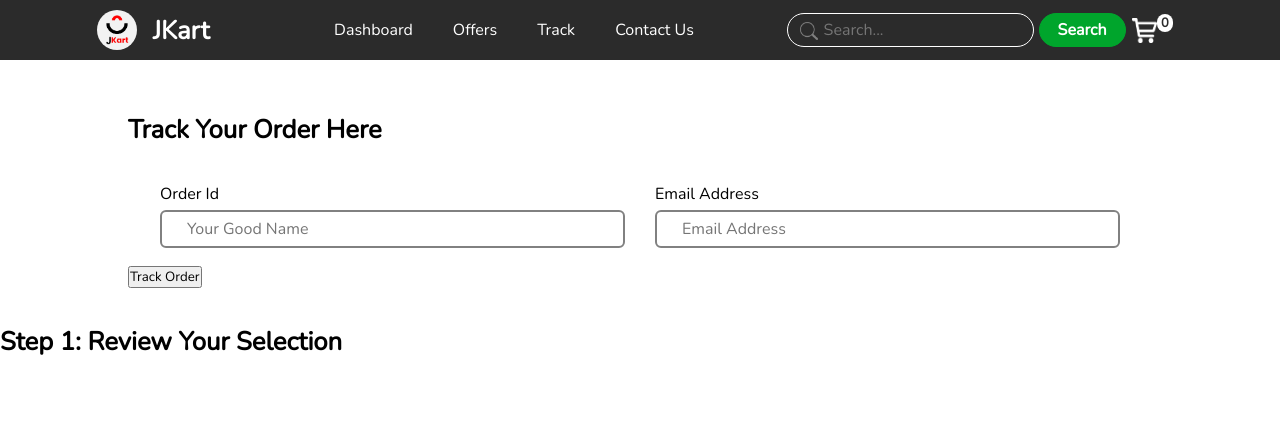
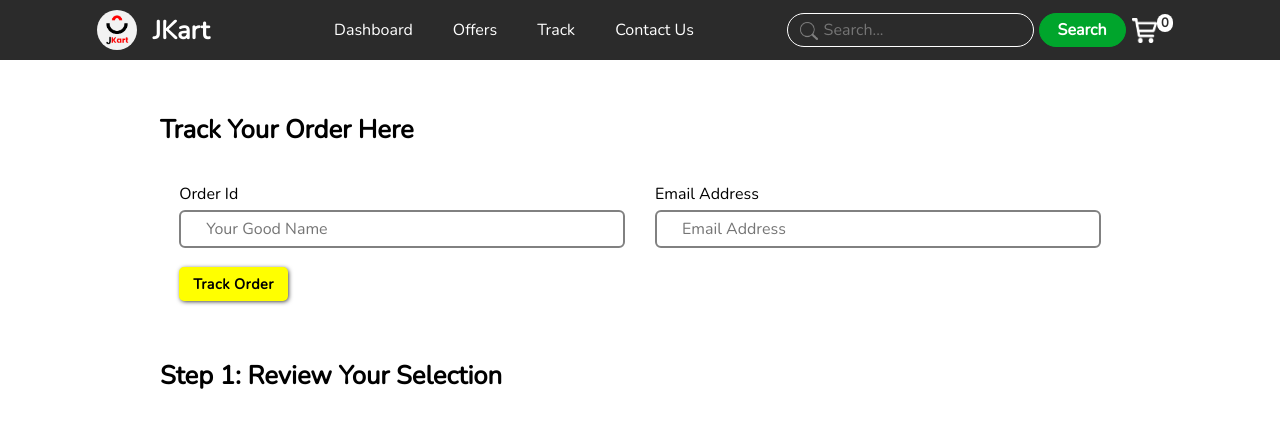
Before and after one commit to nikhivishwaa/JKart-Ecommerce-Website, a Django app: page /shop/track/ in a window 1280 px wide. Shown: the top 428 px of the page. Run offline with Django 4.2, Linux system fonts and the light colour scheme.

Commit message:
moving towards tracker page

```diff
--- a/jkart/shop/models.py
+++ b/jkart/shop/models.py
@@ -48,9 +48,9 @@ class Order(models.Model):
 
 class OrderUpdate(models.Model):
     id = models.AutoField(primary_key=True)
-    update = models.CharField(max_length=100)
+    update_desc = models.CharField(max_length=100)
     order_id = models.IntegerField()
     time_stamp = models.DateTimeField(auto_now=True)
 
     def __str__(self) -> str:
-        return "#" + str(self.order_id) + " is " + self.update[0:12] + "..."
+        return "#" + str(self.order_id) + " is " + self.update_desc[0:12] + " ..."
--- a/jkart/shop/static/shop/CSS/checkout.css
+++ b/jkart/shop/static/shop/CSS/checkout.css
@@ -1,6 +1,6 @@
 .container {
     display: flex;
-    width: 80vw;
+    width: 75vw;
     position: relative;
     justify-content: center;
     align-items: flex-start;
@@ -48,7 +48,7 @@
     display: flex;
     margin: 10px auto;
     flex-direction: column;
-    width: 75vw;
+    width: 96%;
     justify-content: center;
     align-items: stretch;
     position: relative;
@@ -69,12 +69,6 @@
     justify-content: center;
     align-items: stretch;
 }
-.submit-button {
-    display: flex;
-    margin: 4px 0px;
-    justify-content: start;
-    align-items: center;
-}
 
 .label-input label {
     margin: 5px 0px;
@@ -87,6 +81,12 @@
     border: 2px solid rgb(129 129 129);
     font-size: 1rem;
     border-radius: 6px;
+}
+
+.submit-button{
+    display: flex;
+    margin: 15px 0px;
+    justify-content: left;
 }
 
 
--- a/jkart/shop/static/shop/CSS/components.css
+++ b/jkart/shop/static/shop/CSS/components.css
@@ -82,7 +82,39 @@
     top: -10px
 }
 
-.tooltip:hover .popover{
+.tooltip:hover .popover {
     display: flex;
     opacity: 1;
 }
+
+.yellow-btn {
+    background-color: yellow;
+    padding: 5px 12px;
+    border-radius: 5px;
+    border: 2px solid yellow;
+    box-shadow: 1px 1px 5px -1px;
+    color: black;
+    letter-spacing: .5px;
+    font-weight: bold;
+    font-size: .9rem;
+}
+
+.yellow-btn:active {
+    animation-name: btnclk;
+    animation-timing-function: ease;
+    animation-duration: 1s;
+    animation-fill-mode: forwards;
+    animation-delay: .2s;
+    animation-iteration-count: 1;
+    transition: outline .2s ease;
+}
+
+@keyframes btnclk {
+    from{
+        outline: none;
+    }
+    from{
+        outline: 2px solid rgba(0, 231, 252, 0.368);
+    }
+
+}
--- a/jkart/shop/static/shop/CSS/index.css
+++ b/jkart/shop/static/shop/CSS/index.css
@@ -3,6 +3,11 @@
             margin: 0px;
             padding: 0px;
             font-family: 'Nunito', 'Ubuntu', 'sans-serif';
+        }
+
+        body{
+            box-sizing: border-box;
+            overflow-x: hidden;
         }
 
         /* Root Variables */
--- a/jkart/shop/templates/shop/tracker.html
+++ b/jkart/shop/templates/shop/tracker.html
@@ -23,31 +23,53 @@
                     <input type="email" name="email" id="email" placeholder="Email Address" required>
                 </div>
             </div>
+            <div class="submit-button">
+                <input type="submit" value="Track Order" class="yellow-btn">
+            </div>
+        </form>
     </div>
-    <div class="submit-button">
-        <input type="submit" value="Track Order">
+
+    <div id="review" class="review">
+        <h1 class="steps">Step 1: Review Your Selection</h1>
     </div>
-    </form>
-
-</div>
-<div id="review" class="review">
-    <h1 class="steps">Step 1: Review Your Selection</h1>
-</div>
 </div>
 
 {% endblock %}
 
 {% block script %}
 <script>
-    $("track-order").submit(
-    $.ajax(function () {
+    $("#track-order").submit(function (event) {
         let data = {
             "order_id": $("input[name=order_id]").val(),
             "email": $("input[name=email]").val(),
             "csrfmiddlewaretoken": $("input[name=csrfmiddlewaretoken]").val()
         }
 
+        $.ajax(
+            {
+                type: 'POST',
+                url: '/shop/track/',
+                data: data,
+                encode: true
+            }).done(
+                function (data) {
+                    if (data == "{}") {
+                        console.log("empty");
+                    }
+                    else {
+                        let update_list = JSON.parse(data);
+                        console.log(update_list);
+                        for (const i of update_list) {
+                            let x = update_list[i];
+
+                        }
+
+                    }
+                }
+            );
+        event.preventDefault();
+
     }
-    ));
+    );
 </script>
 {% endblock %}
--- a/jkart/shop/views.py
+++ b/jkart/shop/views.py
@@ -11,7 +11,6 @@ def index(request):
     allprods = {}
     prod_category = Product.objects.values('sub_category')
     unique_categories = {item['sub_category'] for item in prod_category}
-    print(prod_category)
     for _category_ in unique_categories:
         products = Product.objects.filter(sub_category= _category_)
         n = len(products)
@@ -21,6 +20,7 @@ def index(request):
 
     params = {'allprod': allprods}
     return render(request, 'shop/home.html', params)
+
 
 def addProduct(request):
     if request.method == 'POST':
@@ -38,13 +38,15 @@ def addProduct(request):
     params = {"message":"Product added Successfully"}
     return render(request, 'shop/addproducts.html', params)
 
+
 def offers(request):
     return render(request, 'shop/offers.html')
 
+
 def prodView(request, id):
     product = Product.objects.filter(id=id)
-    print(product)
     return render(request, 'shop/product_page.html', {'product':product[0]})
+
 
 def checkout(request):
     if request.method == "POST":
@@ -62,15 +64,17 @@ def checkout(request):
 
         up = OrderUpdate()
         up.order_id = order.order_id
-        up.update = order.status
+        up.update_desc = order.status
         up.time_stamp = order.order_date
 
         order_confirmation = {"confirmed": True, "status": order.status, "order_id": order.order_id}
         return render(request, 'shop/checkout.html', order_confirmation)
     return render(request, 'shop/checkout.html')
 
+
 def search(request):
     return render(request, 'shop/search.html')
+
 
 def tracker(request):
     if request.method == "POST":
@@ -82,15 +86,15 @@ def tracker(request):
                 updates = []
                 update = OrderUpdate.objects.filter(order_id = order_id)
                 for i in update:
-                    updates.append({"update":i.update, "time_stamp":i.time_stamp})
-                print("before json",updates)
-                updates = json.dump(updates)
-                return HttpResponse(updates)
+                    updates.append({"update":i.update_desc, "time_stamp":i.time_stamp})
+                response = json.dumps(updates, default=str)
+                return HttpResponse(response)
             else:
-                raise ValueError
+                return HttpResponse("{}")
         except Exception as e:
-            return HttpResponse({})
+            return HttpResponse("{}")
     return render(request, 'shop/tracker.html')
+
 
 def contact(request):
     if request.method == "POST":
```
Also changed, not shown: jkart/shop/templates/shop/checkout.html (+11 -8 lines), jkart/shop/migrations/0008_rename_update_orderupdate_update_desc.py (added).
